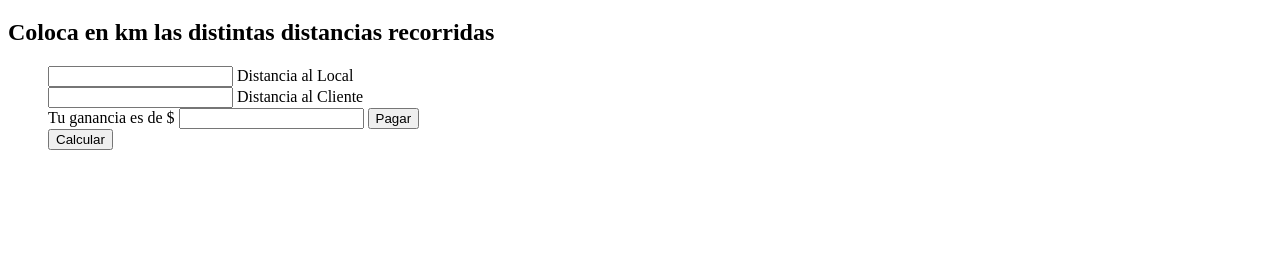
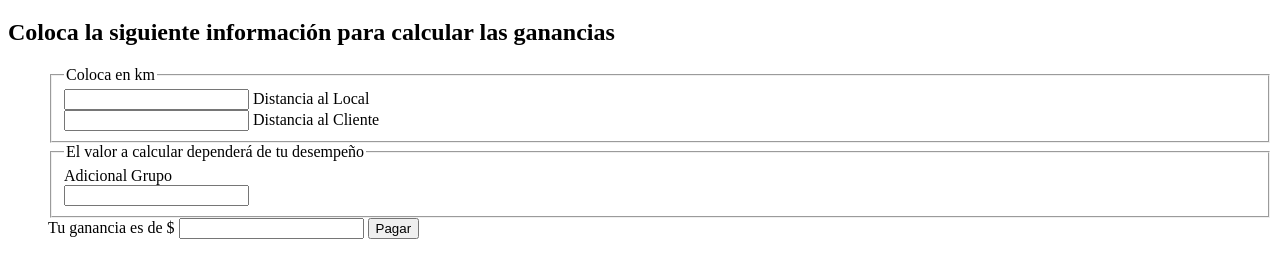
Before and after one commit to Germen6392/calculadora-pedidos-javascript, a plain HTML site: page index.html in a window 1280 px wide. Shown: the part 61-338 px from the top of the page. Drawn offline with Linux system fonts and the light colour scheme.

Commit message:
variable adicional agregada

```diff
--- a/calculadora.js
+++ b/calculadora.js
@@ -2,20 +2,17 @@
 const ordenLocal = 90;
 const ordenCliente = 45;
 const km = 30;
-const adicional = 12;
 
 // Variables
 const distanciaInicial = document.getElementById("distancia-inicio");
 const distanciaFinal = document.getElementById("distancia-fin");
+const adicional = document.getElementById("adicional");
 const ganancia = document.getElementById("resultado");
 const suma = document.getElementById("sumar");
 const btncalcular = document.getElementById("enviar-operacion");
 
-btncalcular.addEventListener("click",(e)=> {
-console.log(e);
-});
-
+//Función que calcula las ganancias
 suma.addEventListener("click",(e)=>{
 e.preventDefault();
-ganancia.value =(ordenLocal + ordenCliente + distanciaInicial.value*km + distanciaFinal.value*km + adicional*distanciaFinal.value);
+ganancia.value =(ordenLocal + ordenCliente + distanciaInicial.value*km + distanciaFinal.value*km + adicional.value*distanciaFinal.value);
 })
--- a/index.html
+++ b/index.html
@@ -6,19 +6,26 @@
 </head>
 <body>
 <h1 class="titulo-principal">Calculadora</h1>
-    <h2>Coloca en km las distintas distancias recorridas</h2>
+    <h2>Coloca la siguiente información para calcular las ganancias</h2>
     <ul>
 <form>
-  <input type="number" step="0.01" id="distancia-inicio" name="distance">
-  <label for="distancia-inicio">Distancia al Local</label><br>
-  <input type="number" step="0.01" id="distancia-fin" name="distance">
-  <label for="distancia-fin">Distancia al Cliente</label><br>
-  <label for="resultado">Tu ganancia es de $</label>
-  <input id="resultado" type="number"step="">
-  <button id="sumar">Pagar</button>
+    <fieldset>
+        <legend>Coloca en km</legend>
+        <input type="number" step="0.01" id="distancia-inicio" name="distance">
+        <label for="distancia-inicio">Distancia al Local</label><br>
+        <input type="number" step="0.01" id="distancia-fin" name="distance">
+        <label for="distancia-fin">Distancia al Cliente</label><br>
 
+    </fieldset>
+    <fieldset>
+        <legend>El valor a calcular dependerá de tu desempeño</legend>
+        <label for="adicional">Adicional Grupo</label><br>
+        <input id="adicional" type="number">
+    </fieldset>
+    <label for="resultado">Tu ganancia es de $</label>
+    <input id="resultado" type="number" step="">
+    <button id="sumar">Pagar</button>
 </form>
-<button id="enviar-operacion">Calcular</button>
 
 <script src="calculadora.js"></script>
 </body>
```
